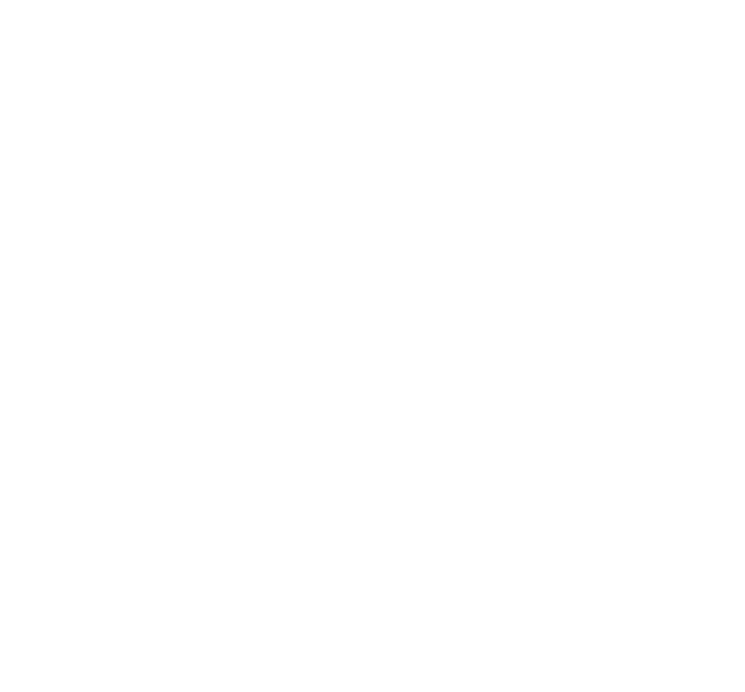
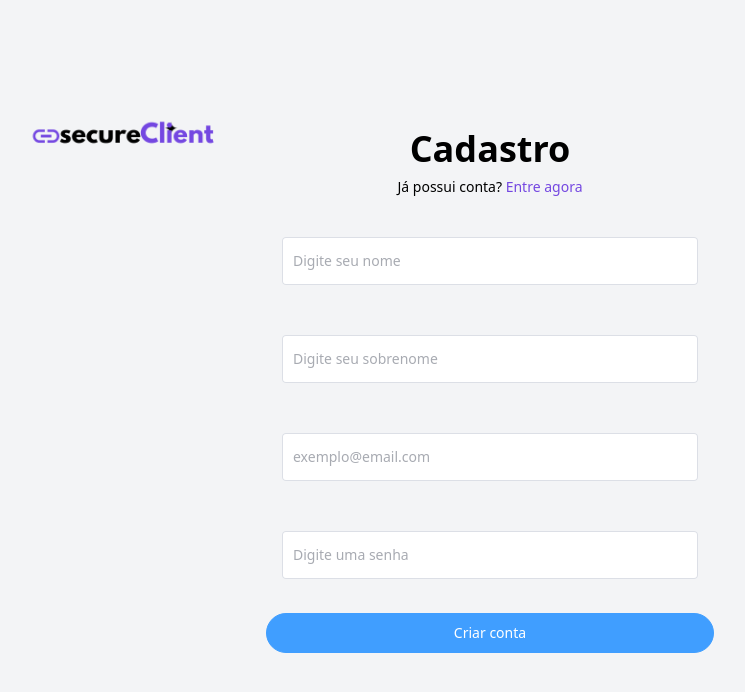
Before and after one commit to Natanssilva/secureClientApp, a Vue app in the folder frontend/: page /register in a window 1280 px wide. Before the commit this address had no page. Shown: the top 692 px of the page, without its empty margins (150-895 px from the left). Built offline with nearby package versions, Linux system fonts and the light colour scheme.

Commit message:
FEAT | Config Email + CODEOWNERS add tela de cadastro

```diff
--- a/frontend/src/router/router.js
+++ b/frontend/src/router/router.js
@@ -1,5 +1,6 @@
 import { createRouter, createWebHistory } from 'vue-router'
 import LoginScreen from '../views/LoginScreen.vue'
+import RegisterScreen from '../views/RegisterScreen.vue'
 // Importar outras views conforme necessário
 
 const routes = [
@@ -8,7 +9,11 @@
     name: 'Login',
     component: LoginScreen
   },
-
+  {
+    path: '/register',
+    name: 'Register',
+    component: RegisterScreen
+  }
 ]
 
 const router = createRouter({
--- /dev/null
+++ b/frontend/src/views/RegisterScreen.vue
@@ -0,0 +1,170 @@
+<template>
+    <div class="min-h-screen flex justify-center items-center bg-gray-100">
+      <div class="flex flex-col justify-center items-center px-4 lg:px-20 w-full">
+        <!-- Logo para telas maiores que 1600px-->
+        <div class="hidden xl:block absolute top-0 left-32 p-4">
+          <img class="h-60 w-auto max-h-72" src="../assets/img/logo.png" alt="Logo" />
+        </div>
+        <!-- Logo para telas menores que 1600px  -->
+        <div class="flex xl:hidden justify-center mb-4" >
+          <img class="h-60 w-auto" src="../assets/img/logo.png" alt="Logo" />
+        </div>
+
+        <h1 class="text-4xl font-bold mb-2">Cadastro</h1>
+        <p class="mb-6 text-sm">
+          Já possui conta?
+          <span class="no-underline hover:underline text-secure-color cursor-pointer">
+            Entre agora
+          </span>
+        </p>
+
+        <el-form
+          :model="form"
+          :rules="rules"
+          ref="registerForm"
+          label-position="top"
+          class="w-full max-w-md"
+        >
+          <!-- Campos de cadastro -->
+          <el-form-item prop="nome">
+            <el-input
+              class="w-full h-20 p-4 rounded-md"
+              v-model="form.nome"
+              placeholder="Digite seu nome"
+              clearable
+            />
+          </el-form-item>
+
+          <el-form-item prop="sobrenome">
+            <el-input
+              class="w-full h-20 p-4 rounded-md"
+              v-model="form.sobrenome"
+              placeholder="Digite seu sobrenome"
+              clearable
+            />
+          </el-form-item>
+
+          <el-form-item prop="email">
+            <el-input
+              class="w-full h-20 p-4 rounded-md"
+              v-model="form.email"
+              placeholder="exemplo@email.com"
+              clearable
+            />
+          </el-form-item>
+
+          <el-form-item prop="password">
+            <el-input
+              class="w-full h-20 p-4 rounded-md"
+              v-model="form.password"
+              type="password"
+              placeholder="Digite uma senha"
+              show-password
+            />
+          </el-form-item>
+
+          <el-form-item>
+            <el-button
+              type="primary"
+              class="w-full py-3"
+              round
+              size="large"
+              @click="submitForm"
+            >
+              Criar conta
+            </el-button>
+          </el-form-item>
+        </el-form>
+      </div>
+    </div>
+</template>
+
+<script>
+import { ref } from 'vue'
+import axios from '../plugins/axios'
+
+export default {
+  name: 'RegisterScreen',
+  setup() {
+    // Definindo os estados reativos necessários
+    const form = ref({
+      nome: '',
+      sobrenome: '',
+      email: '',
+      password: ''
+    })
+
+    const rules = ref({
+      nome: [
+        { required: true, message: 'O nome é obrigatório', trigger: 'blur' }
+      ],
+      sobrenome: [
+        { required: true, message: 'O sobrenome é obrigatório', trigger: 'blur' },
+        { min: 2, message: 'Por favor, insira um sobrenome válido', trigger: 'blur' }
+      ],
+      email: [
+        { required: true, message: 'O email é obrigatório', trigger: 'blur' },
+        {
+          type: 'email',
+          message: 'Por favor, insira um e-mail válido',
+          trigger: ['blur', 'change']
+        }
+      ],
+      password: [
+        { required: true, message: 'A senha é obrigatória', trigger: 'blur' },
+        { min: 6, message: 'A senha deve ter no mínimo 6 caracteres', trigger: 'blur' }
+      ]
+    })
+
+    const registerForm = ref(null)
+
+    const submitForm = () => {
+      registerForm.value.validate((valid) => {
+        if (!valid) {
+          return false
+        }
+
+        axios
+          .post('register', form.value)
+          .then((response) => {
+            console.log(response.data)
+          })
+          .catch((error) => {
+            console.error('Erro ao fazer cadastro:', error)
+          })
+      })
+    }
+
+    return {
+      form,
+      rules,
+      submitForm,
+      registerForm
+    }
+  }
+}
+</script>
+
+<style scoped>
+body,
+html {
+  margin: 0;
+  padding: 0;
+  height: 100%;
+  font-family: Arial, sans-serif;
+}
+
+.el-carousel__item h3 {
+  color: #ffffff;
+  line-height: 100%;
+  text-align: center;
+}
+
+.el-carousel__item:nth-child(2n) {
+  background-color: #99a9bf;
+}
+
+.el-carousel__item:nth-child(2n + 1) {
+  background-color: #d3dce6;
+}
+</style>
```
Also changed, not shown: frontend/src/views/LoginScreen.vue (line endings or trailing spaces), 2 other files (tests, documents, lock files or other folders).
